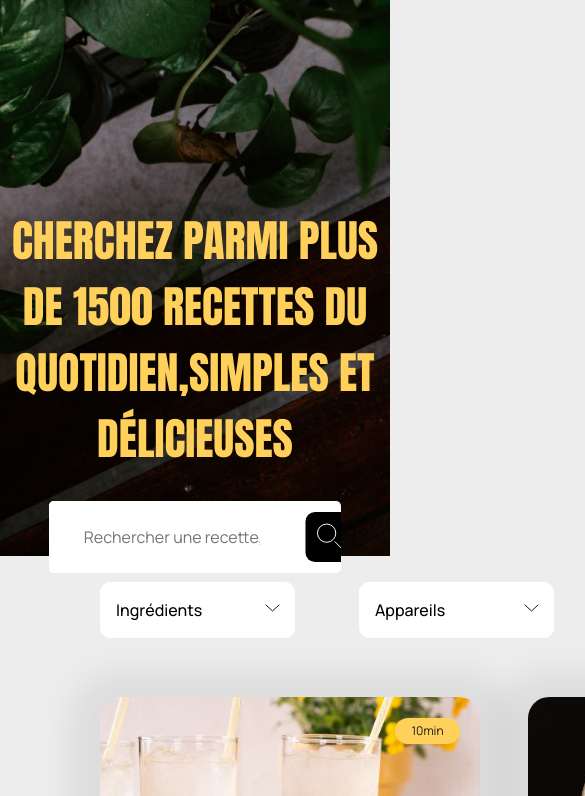
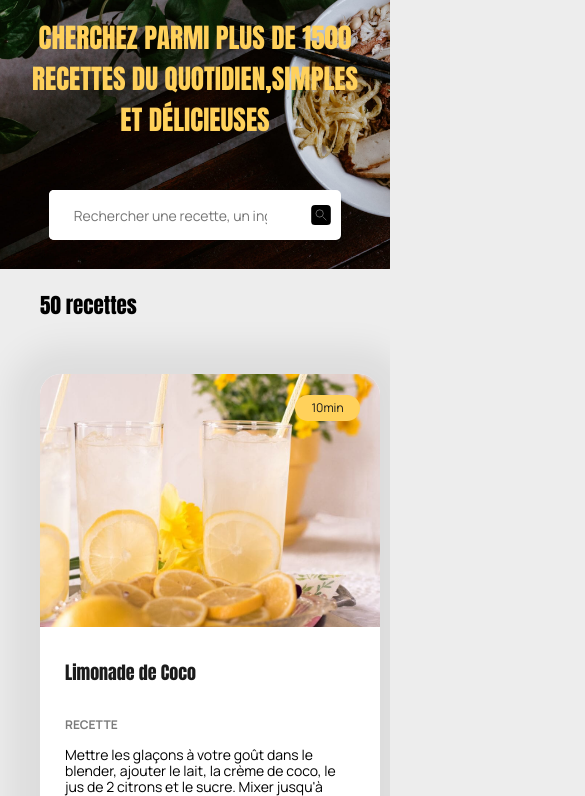
Before and after one commit to JimmyDef/Projet-LesPetitsPlats, a website with bundled scripts: page index.html in a window 390 px wide. Shown: the part 111-907 px from the top of the page, 585 px wide, since content can reach past the window. Built offline with nearby package versions, Linux system fonts and the light colour scheme.

Commit message:
fix: correction bug search clear btn. Ajout responsive css

```diff
--- a/index.html
+++ b/index.html
@@ -8,7 +8,8 @@
     <link rel="preconnect" href="https://fonts.gstatic.com" crossorigin />
     <link
       href="https://fonts.googleapis.com/css2?family=Anton&family=Manrope:wght@400;500;600;700&display=swap"
-      rel="stylesheet" />
+      rel="stylesheet"
+    />
     <title>Les Petits Plats</title>
   </head>
   <body>
@@ -17,7 +18,8 @@
         <a
           href="./index.html"
           class="header__logo"
-          aria-label="Retour accueil Les petits Plats">
+          aria-label="Retour accueil Les petits Plats"
+        >
           <img src="./assets/icons/LPP_logo.svg" alt="logo Les Petits Plats" />
           <img src="./assets/icons/logo.svg" alt="logo assiette" />
         </a>
@@ -34,11 +36,11 @@
             class="header__input-search"
             type="search"
             placeholder="Rechercher une recette, un ingrédient, ..."
-            maxlength="35" />
+            maxlength="35"
+          />
           <button class="header__magnifier">
             <img src="./assets/icons/magnifier-bg-black.svg" alt="loupe" />
           </button>
-          <div class="header__input-clear-btn"></div>
         </form>
       </div>
     </header>
@@ -46,73 +48,80 @@
       <section class="filter">
         <div class="filter__filters-and-count">
           <div class="filter__container">
-            <div class=" filter__wrapper ">
+            <div class="filter__wrapper">
               <img
                 src="./assets/icons/chevron.svg"
                 class="filter__chevron"
                 alt="chevron ouvrir liste"
-                id="ingredients-chevron" />
-              <button class=" filter__btn " id="ingredients-btn">
+                id="ingredients-chevron"
+              />
+              <button class="filter__btn" id="ingredients-btn">
                 Ingrédients
               </button>
 
-              <div class="filter__collapser  " id="ingredients-filter">
-                <div class="filter__search-wrapper ">
+              <div class="filter__collapser" id="ingredients-filter">
+                <div class="filter__search-wrapper">
                   <input
                     type="search"
                     class="filter__search"
-                    id="ingredients-search" />
+                    id="ingredients-search"
+                  />
                   <img
                     src="./assets/icons/magnifier.svg"
                     class="filter__magnifier"
-                    alt="loupe rechercher" />
+                    alt="loupe rechercher"
+                  />
                 </div>
 
                 <ul class="filter__list" id="ingredients-list"></ul>
               </div>
             </div>
 
-            <div class=" filter__wrapper ">
+            <div class="filter__wrapper">
               <img
                 src="./assets/icons/chevron.svg"
                 class="filter__chevron"
                 alt="chevron ouvrir liste"
-                id="devices-chevron" />
-              <button class=" filter__btn " id="devices-btn">Appareils</button>
-              <div class="filter__collapser  " id="devices-filter">
-                <div class="filter__search-wrapper ">
+                id="devices-chevron"
+              />
+              <button class="filter__btn" id="devices-btn">Appareils</button>
+              <div class="filter__collapser" id="devices-filter">
+                <div class="filter__search-wrapper">
                   <input
                     type="search"
                     class="filter__search"
-                    id="devices-search" />
+                    id="devices-search"
+                  />
                   <img
                     src="./assets/icons/magnifier.svg"
                     class="filter__magnifier"
-                    alt="loupe rechercher" />
+                    alt="loupe rechercher"
+                  />
                 </div>
 
                 <ul class="filter__list" id="devices-list"></ul>
               </div>
             </div>
-            <div class=" filter__wrapper  ">
+            <div class="filter__wrapper">
               <img
                 src="./assets/icons/chevron.svg"
                 class="filter__chevron"
                 alt="chevron ouvrir liste"
-                id="ustensils-chevron" />
-              <button class="filter__btn " id="ustensils-btn">
-                Ustensiles
-              </button>
-              <div class="filter__collapser  " id="ustensils-filter">
-                <div class="filter__search-wrapper ">
+                id="ustensils-chevron"
+              />
+              <button class="filter__btn" id="ustensils-btn">Ustensiles</button>
+              <div class="filter__collapser" id="ustensils-filter">
+                <div class="filter__search-wrapper">
                   <input
                     type="search"
                     class="filter__search"
-                    id="ustensils-search" />
+                    id="ustensils-search"
+                  />
                   <img
                     src="./assets/icons/magnifier.svg"
                     class="filter__magnifier"
-                    alt="loupe rechercher" />
+                    alt="loupe rechercher"
+                  />
                 </div>
 
                 <div class="filter__list-wrapper">
--- a/sass/base/_base.scss
+++ b/sass/base/_base.scss
@@ -7,22 +7,24 @@
 }
 html {
   background-color: #ededed;
+  overflow-y: scroll;
 }
 body {
+  min-width: 390px;
   margin: 0 auto;
-  font-family: "Manrope", sans-serif;
+  font-family: 'Manrope', sans-serif;
 }
 
 a {
   text-decoration: none;
 }
 h1 {
-  font: 400 2.75rem "Anton", sans-serif;
+  font: 400 2.75rem 'Anton', sans-serif;
   color: $color-3;
 }
 
 h2 {
-  font: 400 1.125rem "Anton", sans-serif;
+  font: 400 1.125rem 'Anton', sans-serif;
   color: $color-1;
 }
 ul {
--- a/sass/components/_card.scss
+++ b/sass/components/_card.scss
@@ -1,9 +1,10 @@
 .card {
+  margin: 0 auto;
   position: relative;
-  width: 380px;
+  max-width: 400px;
   height: 100%;
   border-radius: 21px;
-  padding-bottom: 60px;
+  padding-bottom: 40px;
   box-shadow: 0px 4px 34px 30px rgba(0, 0, 0, 0.07);
   overflow: hidden;
   background-color: white;
--- a/sass/components/_tag.scss
+++ b/sass/components/_tag.scss
@@ -20,3 +20,15 @@
     cursor: pointer;
   }
 }
+
+@media screen and (max-width: 800px) {
+  .tags {
+    height: 40px;
+    line-height: 40px;
+    padding: 0 10px;
+  }
+  .tags__cross {
+    padding-top: 12px;
+    margin-left: 10px;
+  }
+}
--- a/sass/layouts/_header.scss
+++ b/sass/layouts/_header.scss
@@ -2,7 +2,7 @@ header {
   width: 100%;
   height: 667px;
   margin: 0;
-  background-image: url(/assets/images/Recette00.jpeg);
+  background-image: url(../assets/images/Recette00.jpeg);
   background-size: cover;
 }
 .header {
@@ -30,7 +30,7 @@ header {
     overflow: hidden;
     display: flex;
     align-items: center;
-    width: clamp(200px, 75vw, 954px);
+    width: clamp(30px, 75vw, 954px);
     margin: 0 auto;
     height: 72px;
   }
@@ -62,3 +62,75 @@ header {
     top: 0;
   }
 }
+
+@media screen and (max-width: 1300px) {
+  header {
+    width: 100%;
+    height: 450px;
+    margin: 0;
+  }
+  .header {
+    h1 {
+      font-size: clamp(1.7rem, 4vw, 2.5rem);
+      margin: 50px auto 30px;
+      padding: 0 20px;
+
+      max-width: 670px;
+    }
+  }
+}
+@media screen and (max-width: 1024px) {
+  header {
+    height: 380px;
+  }
+  .header {
+    h1 {
+      font-size: clamp(1.7rem, 4vw, 2.5rem);
+      margin: 50px auto;
+      padding: 0 20px;
+
+      max-width: 670px;
+    }
+    &__logo {
+      margin-top: 50px;
+    }
+    &__form {
+      height: 50px;
+    }
+    &__magnifier {
+      img {
+        height: 40px;
+      }
+    }
+  }
+}
+
+@media screen and (max-width: 800px) {
+  .header {
+    &__input-search {
+      padding-left: 25px;
+      font-size: 0.875rem;
+    }
+    &__input-clear-btn {
+      display: none;
+    }
+  }
+}
+@media screen and (max-width: 500px) {
+  .header {
+  }
+  .header {
+    display: flex;
+    flex-direction: column;
+    margin: 0;
+    &__magnifier {
+      img {
+        height: 20px;
+      }
+    }
+    &__form {
+      align-self: center;
+      margin: 0;
+    }
+  }
+}
--- a/sass/pages/index.scss
+++ b/sass/pages/index.scss
@@ -1,7 +1,7 @@
 main {
-  max-width: 1440px;
+  max-width: 1240px;
   margin: 0 auto;
-  padding: 20px 100px 200px;
+  padding: 20px 0 200px;
 }
 
 .filter {
@@ -128,12 +128,16 @@ main {
     right: 25px;
   }
 }
+.filter__is-collapsed {
+  display: flex;
+}
 
 .cards-container {
   display: grid;
+  gap: 60px 48px;
   grid-template-columns: 1fr 1fr 1fr;
   justify-content: space-between;
-  gap: 48px;
+
   &__no-match-msg {
     width: 70vw;
     font-size: 1.3rem;
@@ -144,6 +148,52 @@ main {
   }
 }
 
-.filter__is-collapsed {
-  display: flex;
+@media screen and (max-width: 1300px) {
+  main {
+    max-width: 1240px;
+    margin: 0 auto;
+    padding: 20px 40px 200px;
+  }
+  .card {
+    max-width: 460px;
+  }
+  .filter {
+    &__container {
+      gap: 5vw;
+    }
+  }
 }
+@media screen and (max-width: 1050px) {
+  .cards-container {
+    grid-template-columns: repeat(auto-fit, minmax(340px, 1fr));
+  }
+}
+@media screen and (max-width: 890px) {
+  .filter {
+    &__container {
+      gap: 5vw;
+      margin-bottom: 20px;
+    }
+    &__filters-and-count {
+      display: unset;
+    }
+    &__btn {
+      height: 40px;
+      line-height: 40px;
+      font-size: 0.875rem;
+    }
+    &__collapser {
+      top: 40px;
+    }
+    &__chevron {
+      top: 16px;
+    }
+  }
+}
+@media screen and (max-width: 625px) {
+  .filter {
+    &__container {
+      display: none;
+    }
+  }
+}
--- a/scripts/index.js
+++ b/scripts/index.js
@@ -2,13 +2,13 @@ import { getData } from './utils/fetch.js'
 import {
   filterByIngredients,
   updateRecipeCounter,
-  filterByTitleAndDescription
+  filterByTitleAndDescription,
 } from './modules/searchHelpers.js'
 import { renderCards } from './templates/card.js'
 import {
   capitalizeFirstLetter,
   clearSearchInput,
-  filterInputXss
+  filterInputXss,
 } from './utils/utils.js'
 import { handleCategorySearchFilter } from './modules/filters.js'
 
@@ -21,7 +21,6 @@ const ustensilsListDom = document.getElementById('ustensils-list')
 const searchInput = document.getElementById('search')
 const headerForm = document.getElementById('header-form')
 const search = document.getElementById('search')
-const searchClearBtn = document.querySelector('.header__input-clear-btn')
 
 // --------------------------------------------------------
 
@@ -37,12 +36,10 @@ let tagsList = []
 const initPage = () => {
   renderRecipePage(recipes)
   handleCategorySearchFilter()
-  headerForm.addEventListener('click', (e) => {
-    e.preventDefault()
-  })
-  searchClearBtn.addEventListener('click', () => {
-    search.value = ''
-    renderRecipePage(recipes)
+  headerForm.addEventListener('keydown', (e) => {
+    if (e.key === 'Enter') {
+      e.preventDefault()
+    }
   })
 }
 
@@ -208,7 +205,9 @@ const setIngredientsList = (data = recipes) => {
   const ingredListItem = new Set()
   data.forEach((recipe) => {
     recipe.ingredients.forEach((ingredient) => {
-      const formattedString = capitalizeFirstLetter(ingredient.ingredient).trim()
+      const formattedString = capitalizeFirstLetter(
+        ingredient.ingredient
+      ).trim()
       ingredListItem.add(formattedString)
     })
   })
```
Also changed, not shown: .eslintrc.json, css/style.css, 4 other files.
